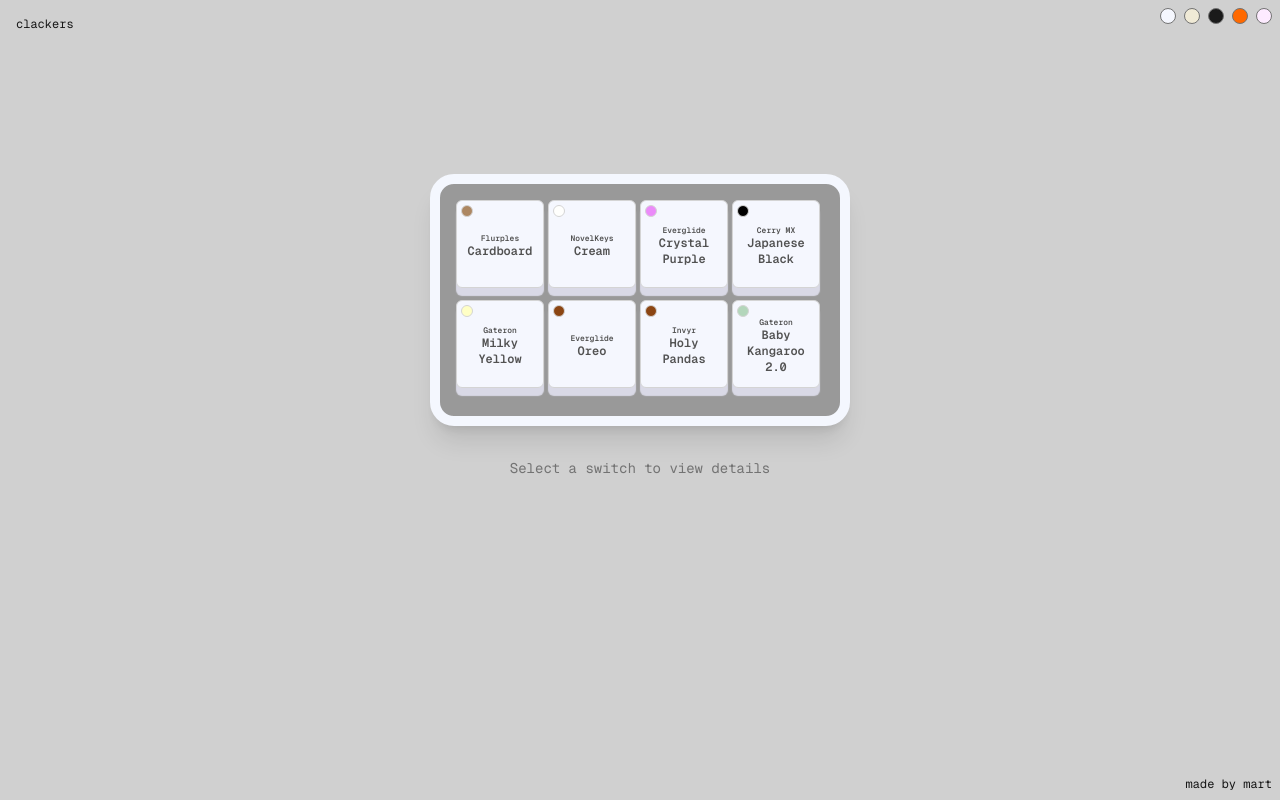
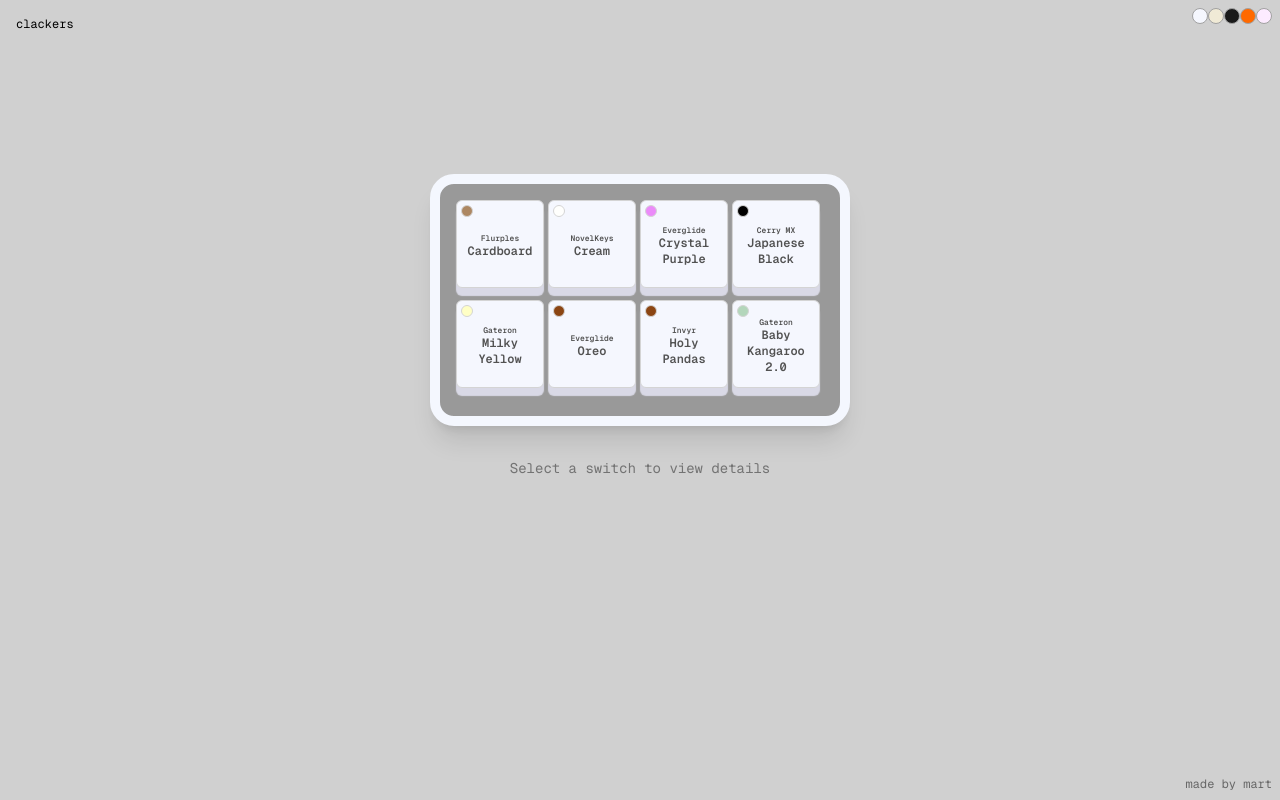
Before and after one commit to martinmolvaer/thonk, a Next.js app: page / in a window 1280 px wide. Built offline with nearby package versions, Linux system fonts and the light colour scheme.

Commit message:
style: enhance Nav component styling and update button class for keyboard theme selection

```diff
--- a/app/components/Nav.tsx
+++ b/app/components/Nav.tsx
@@ -1,7 +1,11 @@
 import React from 'react';
 
 function Nav() {
-  return <p className="absolute top-4 left-4 font-mono text-xs">clackers</p>;
+  return (
+    <p className="absolute text-black top-4 left-4 font-mono text-xs">
+      clackers
+    </p>
+  );
 }
 
 export default Nav;
--- a/app/page.tsx
+++ b/app/page.tsx
@@ -96,16 +96,16 @@
         target="_blank"
         rel="non-refferer"
         href={'http://molvaer.no'}
-        className="absolute bottom-2 right-2 font-mono text-xs"
+        className="absolute bottom-2 right-2 font-mono text-xs text-black/50 hover:text-orange-500 hover:font-bold transition-all duration-200"
       >
         made by mart
       </Link>
-      <div className="absolute top-2 right-2 flex gap-2">
+      <div className="absolute top-2 right-2 flex transition-all ">
         {keyboardThemes.map((theme) => (
           <button
             key={theme.name}
             onClick={() => handleKeyboardThemeChange(theme.name)}
-            className={`w-4 h-4 rounded-full border border-neutral-500 ${
+            className={`w-4 h-4 rounded-full border border-neutral-400 ${
               keyboardTheme === theme.name ? 'bg-neutral-300' : ''
             }`}
             style={{ backgroundColor: theme.mainColor }}
```
